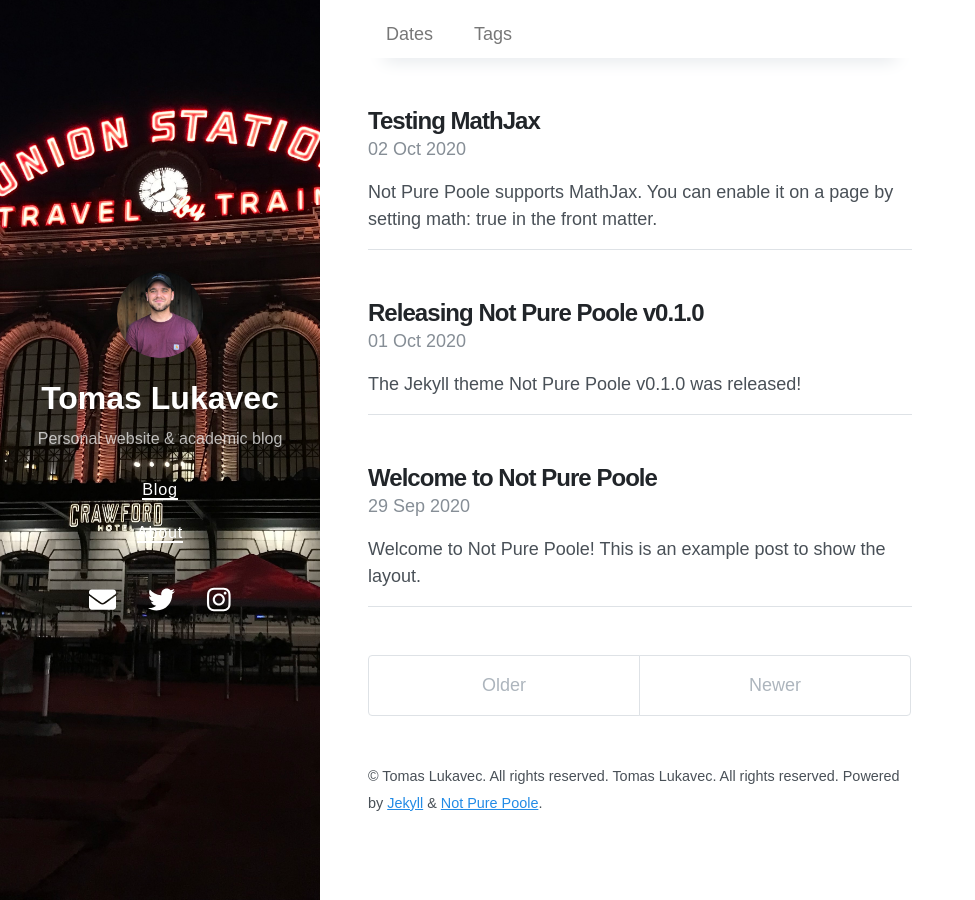
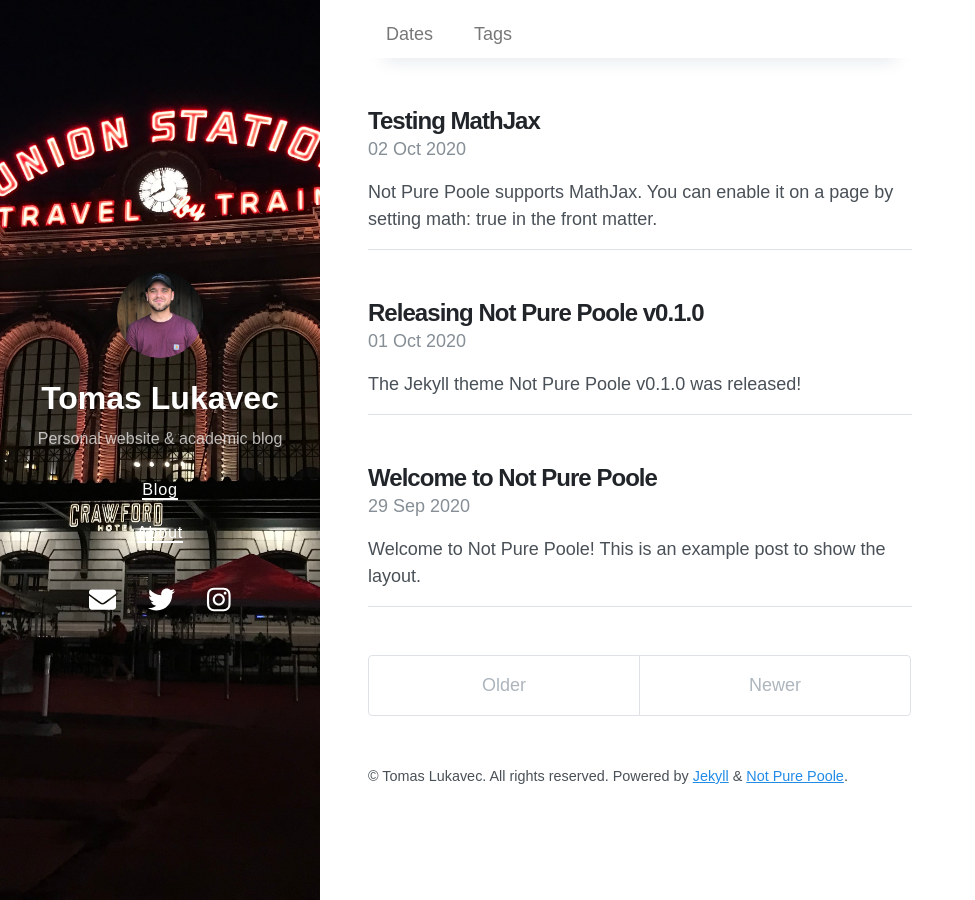
Before and after one commit to tomlukavec/tomlukavecX.github.io, a Jekyll site: the page built from index.html, in a window 1280 px wide. Shown: the whole page, without its empty margins (0-975 px from the left). Built offline with Jekyll 4.4.1, drawn with Linux system fonts in a browser that asks for light colours; nearby versions of some CDN libraries; the list of posts is cut into pages by our own code.

Commit message:
Update content.html

```diff
--- a/_includes/content.html
+++ b/_includes/content.html
@@ -4,7 +4,7 @@
 
 <footer class="footer">
   <small>
-    &copy; {{ year_string }} {% if site.author %} {{ site.author.name }}</a>{% endif %}. All rights reserved.  {{ year_string }} {% if site.author %} {{ site.author.name }}</a>{% endif %}. All rights reserved.
+    &copy; {{ year_string }} {% if site.author %} {{ site.author.name }}</a>{% endif %}. All rights reserved.
     Powered by <a href="https://jekyllrb.com/">Jekyll</a> & <a href="https://github.com/vszhub/not-pure-poole">Not Pure Poole</a>.
   </small>
 </footer>
```
